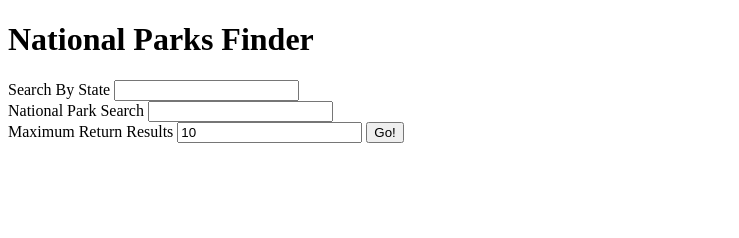
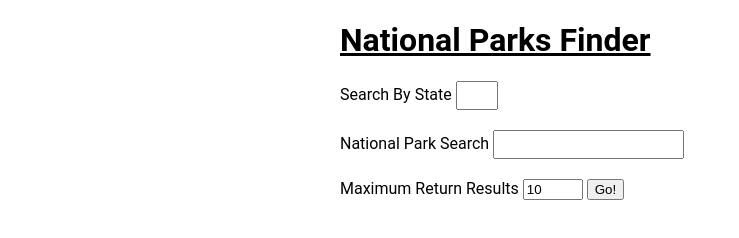
Before and after one commit to thinkful-ei-gecko/shawn-hubert-parks-api1, a plain HTML site: page index.html in a window 1280 px wide. Shown: the whole page, without its empty margins (0-739 px from the left). Drawn offline with nearby package versions, Linux system fonts and the light colour scheme; the site is published under a folder, as on GitHub Pages, so addresses that start at the root find nothing.

Commit message:
tweak html input requirement

```diff
--- a/index.html
+++ b/index.html
@@ -5,7 +5,7 @@
     <meta name="viewport" content="width=device-width, initial-scale=1.0">
     <meta http-equiv="X-UA-Compatible" content="ie=edge">
     <title>National Parks finder</title>
-    <link rel="stylesheet" href="/styles/index.css">
+    <link rel="stylesheet" href="index.css">
 
 </head>
 <body>
@@ -17,7 +17,7 @@
             <input type="text" name="state-term" id="js-state-term" pattern="[A-Za-z]{2}" title="Two-letter state code">
             <br>
             <label for="search-term">National Park Search</label>
-            <input type="text" name="search-term" id="js-search-term" required>
+            <input type="text" name="search-term" id="js-search-term">
             <br>
             <label for="max-results">Maximum Return Results</label>
             <input type="number" name="max-results" id="js-max-results" value="10">
@@ -32,6 +32,6 @@
         <p id="js-error-message" class="error-message"></p>
     </div>
     <script src="https://code.jquery.com/jquery-3.3.1.js" integrity="sha256-2Kok7MbOyxpgUVvAk/HJ2jigOSYS2auK4Pfzbm7uH60=" crossorigin="anonymous"></script>
-    <script src="/scripts/index.js"></script>
+    <script src="index.js"></script>
 </body>
 </html>
```
Also changed, not shown: index.css (renamed from styles/index.css), index.js (renamed from scripts/index.js).
